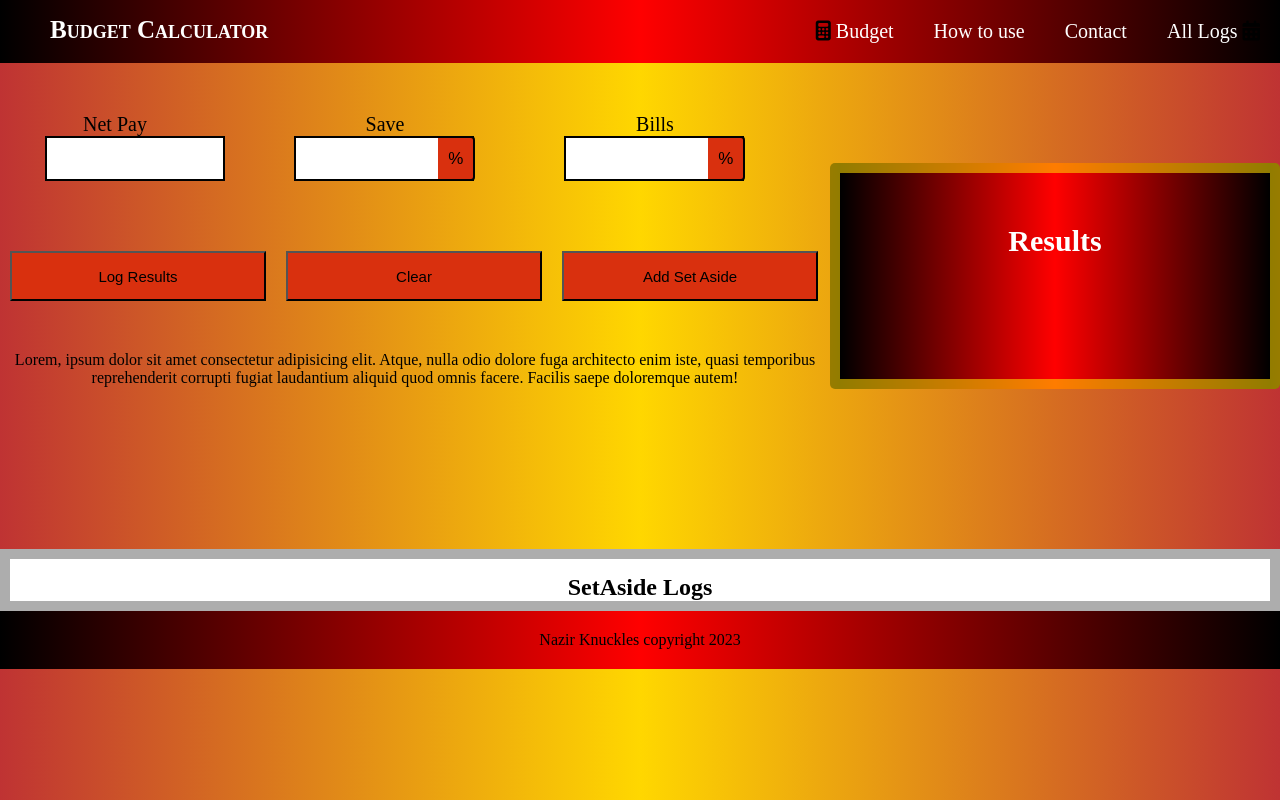
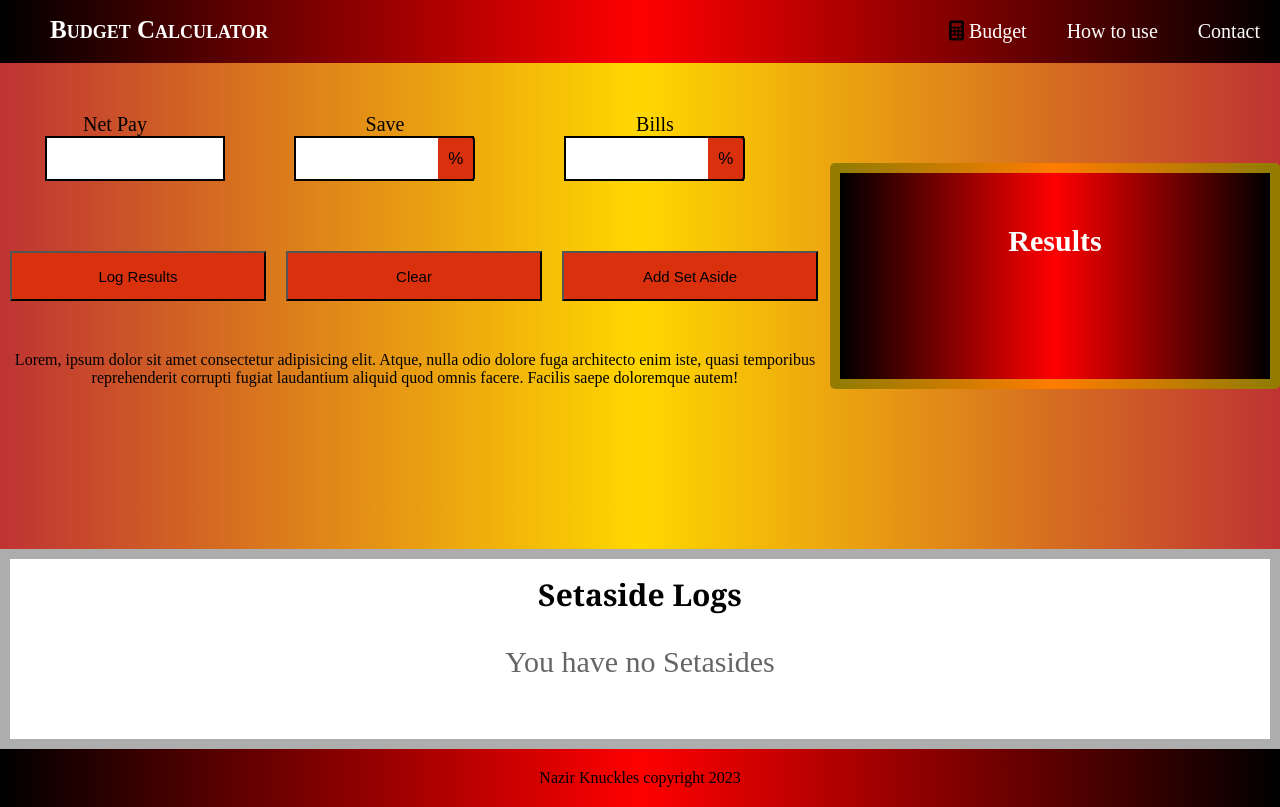
Before and after one commit to Batking74/Budget-Calculator, a plain HTML site: page index.html in a window 1280 px wide. Drawn offline with Linux system fonts and the light colour scheme.

Commit message:
Trying to better design

```diff
--- a/Assets/CSS/style.css
+++ b/Assets/CSS/style.css
@@ -16,6 +16,7 @@
 body {
     background: linear-gradient(90deg, #bf3333, gold, #bf3333);
     text-align: center;
+    width: 100%;
     overflow-x: hidden;
 }
 
@@ -184,8 +185,20 @@ input, .calc-option-btn { border: solid #000 2px; }
     margin-top: 210px;
     background: var(--white);
     padding: 15px 0 0 0;
+    height: 200px;
     color: #000;
     border: 10px solid #adadad;
+}
+
+#log-container h1 {
+    font-size: 30px;
+    font-family:Georgia, 'Times New Roman', Times, serif;
+}
+
+.empty-log-container-msg {
+    font-size: 30px;
+    margin-top: 30px;
+    opacity: 0.6;
 }
 
 .disabled-collapse {
@@ -210,6 +223,10 @@ input, .calc-option-btn { border: solid #000 2px; }
     height: 30px;
     border-radius: 20px;
     background: #d9300e;
+}
+
+.delete-log-btn:hover {
+    cursor: pointer;
 }
 
 /* .active {
--- a/Assets/Javascript/script.js
+++ b/Assets/Javascript/script.js
@@ -22,10 +22,11 @@ let i = 0;
 // Displaying All Record SetAsides from localstorage
 while(i < localStorage.length) {
     const key = localStorage.key(i);
-    console.log(key)
     const setAside = localStorage.getItem(key);
     const log = JSON.parse(setAside);
     const element = tools.getElement();
+    logContainer.children[1].style.display = 'none';
+    logContainer.style.height = 'fit-content';
     element[0].setAttribute('class', 'log-dropDown');
     logContainer.children[0].insertAdjacentElement('afterend', element[0]);
     appendElements(element);
@@ -118,8 +119,12 @@ function addSetAside() {
 function deleteSetAsideLog(btn) {
     btn.addEventListener('click', (e) => {
         if(confirm(tools.text[7])) {
-            localStorage.removeItem(e.target.id)
+            localStorage.removeItem(e.target.id);
             e.target.parentElement.remove();
+            if(localStorage.length == 0) {
+                logContainer.children[1].style.display = 'block';
+                logContainer.style.height = '200px';
+            }
         }
     })
 }
--- a/index.html
+++ b/index.html
@@ -27,10 +27,10 @@
             </span>
             <span class="nav-grouper"><a class="nav-link" href="https://github.com/Batking74/Budget-Calculator/blob/frontend/README.md">How to use</a></span>
             <span class="nav-grouper"><a class="nav-link" href="mailto: nazirknuckles@gmail.com">Contact</a></span>
-            <span class="nav-grouper">
+            <!-- <span class="nav-grouper">
                 <a class="nav-link" href="/logs">All Logs </a>
                 <i class="fa-solid fa-calendar-days" style="color: #000;"></i>
-            </span>
+            </span> -->
         </div>
     </nav>
 
@@ -83,7 +83,10 @@
 
     <!-- Start of Log Display Section -->
     <section id="log-container">
-        <h1>SetAside Logs</h1>
+        <h1>Setaside Logs</h1>
+        <div class="empty-log-container-msg">
+            <p>You have no Setasides</p>
+        </div>
     </section>
     <footer>
         <p>Nazir Knuckles copyright 2023</p>
```
